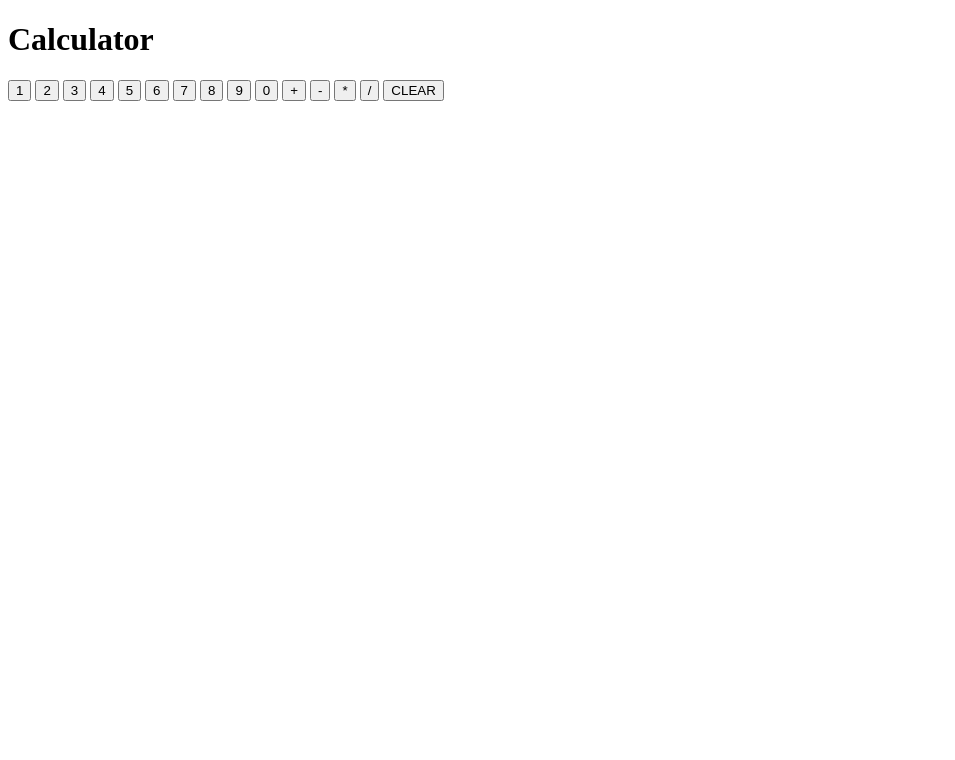
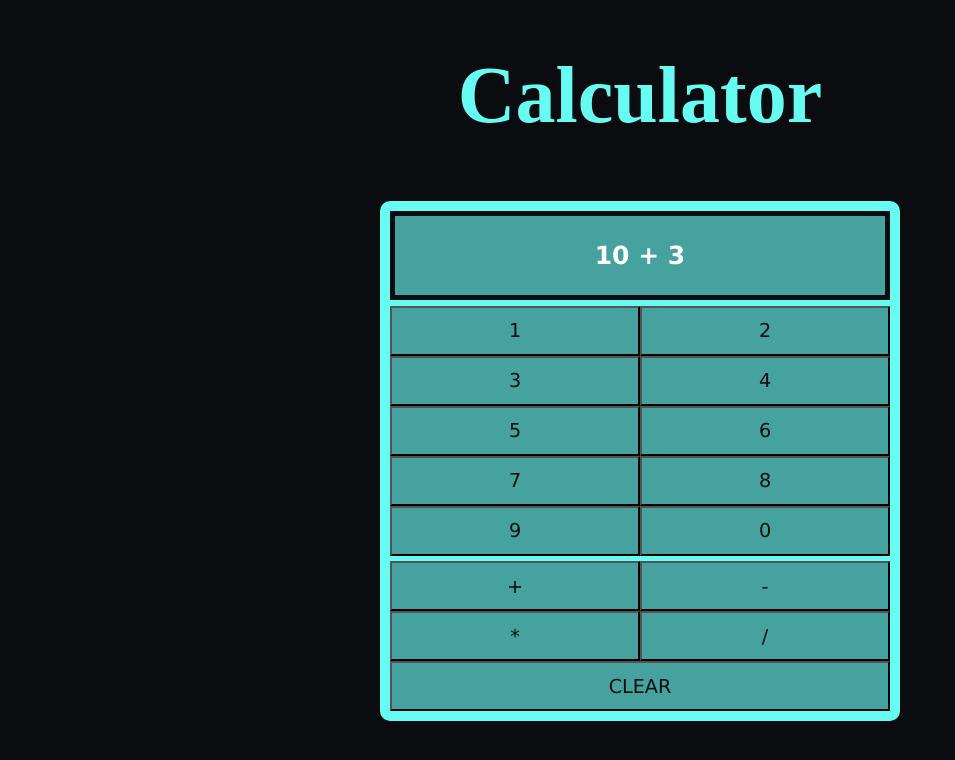
Before and after one commit to mmtzitziras/calculator, a plain HTML site: page index.html in a window 1280 px wide. Shown: the whole page, without its empty margins (0-955 px from the left). Drawn offline with Linux system fonts and the light colour scheme.

Commit message:
made the ui and styling for the calculator

```diff
--- a/index.html
+++ b/index.html
@@ -10,6 +10,10 @@
 <body>
     <h1>Calculator</h1>
     <div class = "calculator">
+        <div class="show-state">
+            <h3>10 + 3</h3>
+        </div>
+        <div class="num-buttons">
             <button id="num">1</button>
             <button id="num">2</button>
             <button id="num">3</button>
@@ -20,11 +24,16 @@
             <button id="num">8</button>
             <button id="num">9</button>
             <button id="num">0</button>
+        </div>
+
+        <div class="operations-buttons">
             <button id="add">+</button>
             <button id="substract">-</button>
             <button id="multiply">*</button>
             <button id="divide">/</button>
-        <button id="clear">CLEAR</button>
+            <button class="btn-3">CLEAR</button>
+        </div>
+
 
     </div>
 </body>
--- a/styles/styles.css
+++ b/styles/styles.css
@@ -0,0 +1,79 @@
+body{
+    margin: 0;
+    padding: 0;
+    background-color: #0b0c10;
+}
+
+h1 {
+    margin: auto;
+    width: 50%;
+    text-align: center;
+    padding: 50px;
+    color: #66fcf1;
+    font-size: 80px;
+}
+
+button {
+    position: relative;
+    background-color: #45a29e;
+    color: #0b0c10;
+    font-size: larger;
+    font-family: 'Lucida Sans', 'Lucida Sans Regular', 'Lucida Grande', 'Lucida Sans Unicode', Geneva, Verdana, sans-serif;
+}
+
+button:hover{
+    background-color: #66fcf1;
+}
+
+.calculator {
+    display: flex;
+    width: 500px;
+    height: 500px;
+    flex-wrap: wrap;
+    margin: 10px auto;
+    border: 10px #66fcf1 solid;
+    border-radius: 10px;
+    flex-direction: column;
+    justify-content: space-between;
+    background-color: #66fcf1;
+}
+
+
+
+.num-buttons {
+    display: flex;
+    flex-wrap: wrap;
+    align-content: left;
+}
+
+.num-buttons > button {
+    flex: 1;
+    min-width: 250px;
+    min-height: 50px;
+
+}
+
+.operations-buttons {
+    display: flex;
+    flex-wrap: wrap;
+    align-content: left;
+}
+
+.operations-buttons > button {
+    flex: 1;
+    min-width: 250px;
+    min-height: 50px;
+}
+
+.show-state > h3 {
+    text-align: center;
+    color: white;
+    font-size: 25px;
+    font-family: 'Lucida Sans', 'Lucida Sans Regular', 'Lucida Grande', 'Lucida Sans Unicode', Geneva, Verdana, sans-serif;
+}
+
+.show-state{
+    background-color: #45a29e;
+    border: 5px #0b0c10 solid;
+    overflow: hidden;
+}
```
Lines whose indentation alone changed are shown as unchanged.
